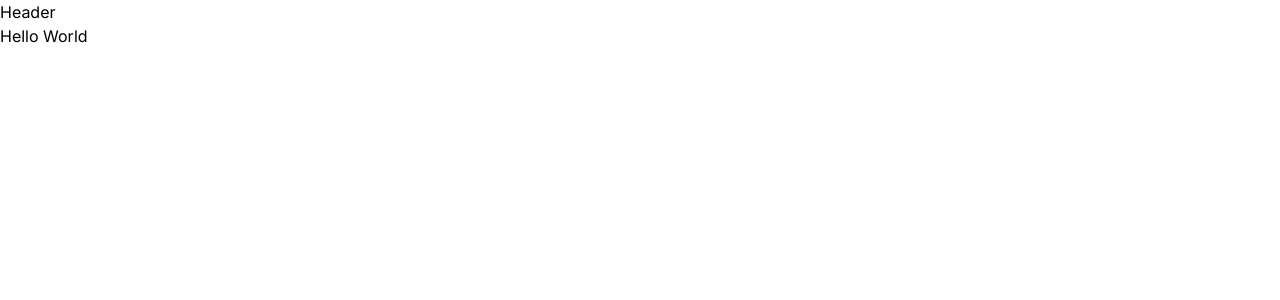
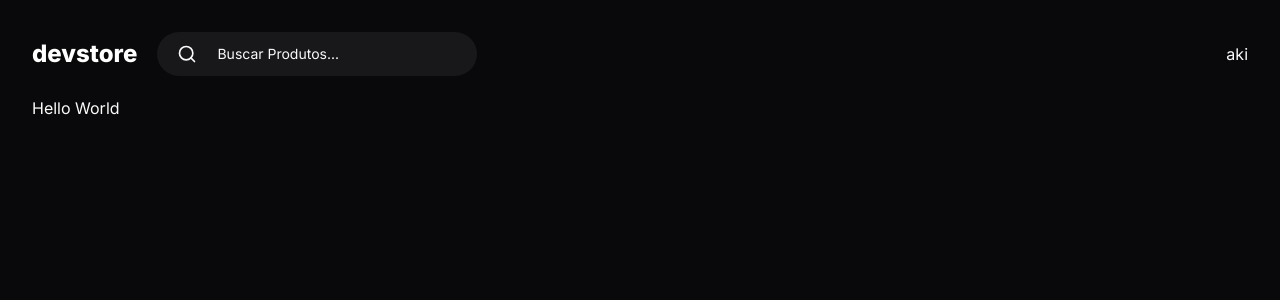
Before and after one commit to adventureandre/devStore, a Next.js app: page /search in a window 1280 px wide. Shown: the top 300 px of the page. Built offline with nearby package versions, Linux system fonts and the light colour scheme.

Commit message:
iniciando header

```diff
--- a/package.json
+++ b/package.json
@@ -9,6 +9,7 @@
     "lint": "next lint"
   },
   "dependencies": {
+    "lucide-react": "^0.395.0",
     "next": "14.2.4",
     "react": "^18",
     "react-dom": "^18"
--- a/src/app/(store)/layout.tsx
+++ b/src/app/(store)/layout.tsx
@@ -3,7 +3,7 @@
 
 export default function StoreLayout({ children }: { children: ReactNode }) {
   return (
-    <div>
+    <div className="mx-auto grid min-h-screen w-full max-w-[1600px] grid-rows-app gap-5 p-8 ">
       <Header />
       {children}
     </div>
--- a/src/app/layout.tsx
+++ b/src/app/layout.tsx
@@ -15,7 +15,7 @@
 }>) {
   return (
     <html className={inter.variable} lang="pt">
-      <body>{children}</body>
+      <body className="bg-zinc-950 text-zinc-50 antialiased">{children}</body>
     </html>
   )
 }
--- a/src/components/header.tsx
+++ b/src/components/header.tsx
@@ -1,3 +1,24 @@
+import Link from 'next/link'
+import { Search } from 'lucide-react'
+
 export function Header() {
-  return <div>Header</div>
+  return (
+    <div className="flex items-center justify-between">
+      <div className="flex items-center gap-5">
+        <Link href="/" className="text-2xl font-extrabold text-white">
+          devstore
+        </Link>
+
+        <form className="flex w-[320px] items-center gap-5 rounded-full bg-zinc-900 px-5 py-3 ring-zinc-700">
+          <Search className="w-5 h-5" />
+          <input
+            type="text "
+            placeholder="Buscar Produtos... "
+            className=" flex-1 bg-transparent text-sm outline-none placeholder:text-zinc-50"
+          />
+        </form>
+      </div>
+      <div className="flex itens-center gap-4">aki</div>
+    </div>
+  )
 }
--- a/tailwind.config.ts
+++ b/tailwind.config.ts
@@ -10,6 +10,9 @@
     fontFamily: {
       sans: 'var(--font-inter)',
     },
+    gridTemplateRows: {
+      app: 'min-content max-content',
+    },
   },
   plugins: [],
 }
```
Also changed, not shown: 1 other file (tests, documents, lock files or other folders).
